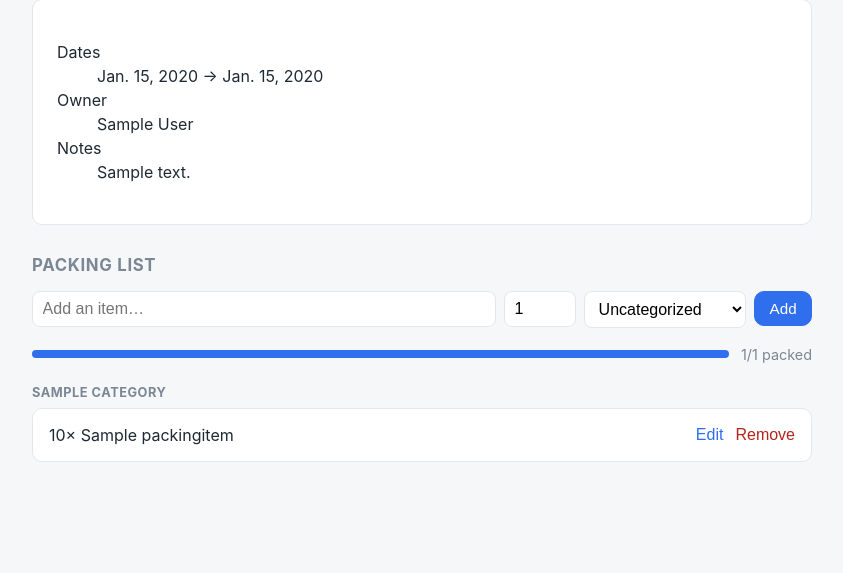
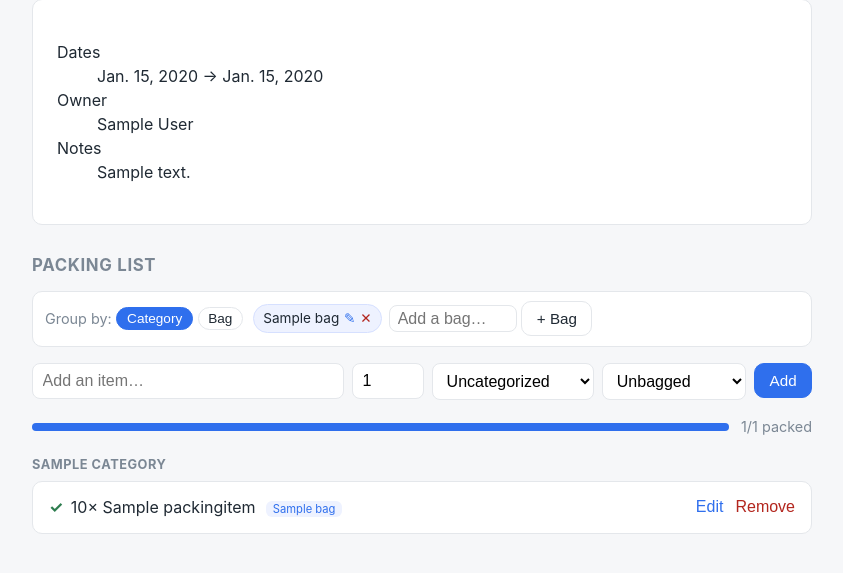
Before and after one commit to lunasofia/inventory-app, a Django app: page /trips/1/ in a window 1280 px wide. Shown: the part 164-737 px from the top of the page, without its empty margins (218-1061 px from the left). Run offline with Django 5.2, Linux system fonts and the light colour scheme; a user stored in the database is signed in; tables that the repository leaves empty hold one stand-in row (values such as "Sample post").

Commit message:
Add bags / containers (Task #12)
Per-trip named bags you assign items to, with a bag/category grouping toggle:

- Bag model (per-trip, unique name per trip); PackingItem.bag FK (SET_NULL so
  deleting a bag leaves items Unbagged)
- BagForm (case-insensitive unique name); PackingItemForm gains a trip-scoped
  bag field
- Views: bag create/rename(inline)/delete/mark + group-lens toggle (session,
  defaults to category each visit); grouping helper returns (heading, bag,
  items), alphabetical with Unbagged/Uncategorized last
- Bag-level "mark packed/unpacked" as a coarse bulk shortcut over items; a bag
  shows packed when all its items are (derived)
- Templates: bags bar (chips + add + toggle), bag-view headings with status,
  per-item bag tag; CSS
- 14 pytest cases (tests/test_bags.py); manual-tests.md updated

Fixes a bug the tests caught: an earlier edit had misplaced the
PackingItemForm clean_name/clean_quantity methods into BagForm, disabling
quantity validation and bag-name dedup. Restored.

Co-Authored-By: Claude Opus 4.8 (1M context) <noreply@anthropic.com>

```diff
--- a/static/css/app.css
+++ b/static/css/app.css
@@ -133,3 +133,37 @@ input.qty { width: 4.5rem; }
 .item-edit-form input[type=text] { flex: 1; min-width: 8rem; }
 .linkbtn.danger { color: #b3261e; }
 .btn.danger { background: #b3261e; color: #fff; border-color: #b3261e; }
+
+/* --- bags bar --- */
+.bags-bar {
+  display: flex; flex-wrap: wrap; align-items: center; gap: 0.6rem;
+  padding: 0.6rem 0.75rem; margin-bottom: 1rem;
+  background: var(--card); border: 1px solid var(--line); border-radius: var(--radius);
+}
+.group-toggle { display: flex; align-items: center; gap: 0.3rem; }
+.toggle-btn {
+  border: 1px solid var(--line); background: #fff; color: var(--ink);
+  padding: 0.2rem 0.6rem; border-radius: 999px; cursor: pointer; font-size: 0.85rem;
+}
+.toggle-btn.active { background: var(--primary); color: #fff; border-color: var(--primary); }
+.bags-list { display: flex; flex-wrap: wrap; align-items: center; gap: 0.4rem; }
+.bag-chip {
+  display: inline-flex; align-items: center; gap: 0.3rem;
+  background: #eef2ff; border: 1px solid #d6e0ff; border-radius: 999px;
+  padding: 0.2rem 0.6rem; font-size: 0.85rem;
+}
+.bag-chip.editing { background: #fff; }
+.bag-chip .linkbtn { font-size: 0.85rem; line-height: 1; }
+.bag-edit-form { display: inline-flex; align-items: center; gap: 0.3rem; }
+.bag-edit-form input { width: 8rem; padding: 0.15rem 0.4rem; }
+.add-bag-form { display: inline-flex; align-items: center; gap: 0.3rem; }
+.add-bag-form input { width: 8rem; padding: 0.2rem 0.5rem; }
+
+/* bag heading status + per-item bag tag */
+.cat-head { display: flex; align-items: center; justify-content: space-between; }
+.bag-status { display: inline-flex; align-items: center; gap: 0.6rem; text-transform: none; letter-spacing: 0; }
+.bag-tag {
+  font-size: 0.7rem; background: #eef2ff; color: var(--primary);
+  padding: 0.05rem 0.4rem; border-radius: 6px; margin-left: 0.4rem;
+}
+.packed-dot { color: var(--ok); font-weight: 700; margin-right: 0.2rem; }
--- /dev/null
+++ b/templates/trips/_bag_chip.html
@@ -0,0 +1,12 @@
+<span class="bag-chip" id="bag-chip-{{ bag.pk }}">
+  <span class="bag-chip-name">{{ bag.name }}</span>
+  {% if can_edit %}
+    <button class="linkbtn" type="button" title="Rename"
+            hx-get="{% url 'bag_edit' trip.pk bag.pk %}"
+            hx-target="#bag-chip-{{ bag.pk }}" hx-swap="outerHTML">✎</button>
+    <button class="linkbtn danger" type="button" title="Delete"
+            hx-post="{% url 'bag_delete' trip.pk bag.pk %}"
+            hx-target="#planning" hx-swap="outerHTML"
+            hx-confirm="Delete &quot;{{ bag.name }}&quot;? Its items become Unbagged.">✕</button>
+  {% endif %}
+</span>
--- /dev/null
+++ b/templates/trips/_bags_bar.html
@@ -0,0 +1,24 @@
+<div class="bags-bar">
+  <div class="group-toggle">
+    <span class="muted">Group by:</span>
+    <button class="toggle-btn {% if group_mode != 'bag' %}active{% endif %}"
+            hx-get="{% url 'set_group' trip.pk %}?mode=category"
+            hx-target="#planning" hx-swap="outerHTML">Category</button>
+    <button class="toggle-btn {% if group_mode == 'bag' %}active{% endif %}"
+            hx-get="{% url 'set_group' trip.pk %}?mode=bag"
+            hx-target="#planning" hx-swap="outerHTML">Bag</button>
+  </div>
+
+  <div class="bags-list">
+    {% for bag in bags %}{% include 'trips/_bag_chip.html' %}{% endfor %}
+    {% if can_edit %}
+      <form class="add-bag-form" hx-post="{% url 'bag_create' trip.pk %}"
+            hx-target="#planning" hx-swap="outerHTML">
+        {{ bag_form.name }}
+        <button class="btn" type="submit">+ Bag</button>
+      </form>
+    {% endif %}
+  </div>
+
+  {% if bag_form.errors %}<p class="field-error">{{ bag_form.name.errors.0 }}</p>{% endif %}
+</div>
--- a/templates/trips/_item_edit_row.html
+++ b/templates/trips/_item_edit_row.html
@@ -5,6 +5,7 @@
     {{ form.name }}
     {{ form.quantity }}
     {{ form.category }}
+    {{ form.bag }}
     <button class="btn primary" type="submit">Save</button>
     <button class="btn" type="button"
             hx-get="{% url 'item_row' trip.pk item.pk %}"
--- a/templates/trips/_item_row.html
+++ b/templates/trips/_item_row.html
@@ -1,5 +1,9 @@
 <li class="trip-card item-row" id="item-{{ item.pk }}">
-  <span class="item-main">{{ item.quantity }}× {{ item.name }}</span>
+  <span class="item-main">
+    {% if item.packed %}<span class="packed-dot" title="Packed">✓</span>{% endif %}
+    {{ item.quantity }}× {{ item.name }}
+    {% if item.bag %}<span class="bag-tag">{{ item.bag.name }}</span>{% endif %}
+  </span>
   {% if can_edit %}
     <span class="item-actions">
       <button class="linkbtn" type="button"
--- a/templates/trips/_packing_list.html
+++ b/templates/trips/_packing_list.html
@@ -5,11 +5,31 @@
   </div>
 
   {% if groups %}
-    {% for cat_name, items in groups %}
-      <h3 class="cat-head">{{ cat_name }}</h3>
-      <ul class="trip-list">
-        {% for item in items %}{% include 'trips/_item_row.html' %}{% endfor %}
-      </ul>
+    {% for heading, bag, items in groups %}
+      <div class="group">
+        <h3 class="cat-head">
+          <span>{{ heading }}</span>
+          {% if bag %}
+            <span class="bag-status">
+              <span class="muted">{{ bag.packed_count }}/{{ bag.total_count }} packed</span>
+              {% if can_edit %}
+                {% if bag.is_packed %}
+                  <button class="linkbtn" type="button"
+                          hx-post="{% url 'bag_mark' trip.pk bag.pk %}" hx-vals='{"packed": "false"}'
+                          hx-target="#planning" hx-swap="outerHTML">Mark unpacked</button>
+                {% else %}
+                  <button class="linkbtn" type="button"
+                          hx-post="{% url 'bag_mark' trip.pk bag.pk %}" hx-vals='{"packed": "true"}'
+                          hx-target="#planning" hx-swap="outerHTML">Mark packed</button>
+                {% endif %}
+              {% endif %}
+            </span>
+          {% endif %}
+        </h3>
+        <ul class="trip-list">
+          {% for item in items %}{% include 'trips/_item_row.html' %}{% endfor %}
+        </ul>
+      </div>
     {% endfor %}
   {% else %}
     <p class="muted empty">No items yet.{% if can_edit %} Add your first item above.{% endif %}</p>
--- a/templates/trips/_planning.html
+++ b/templates/trips/_planning.html
@@ -1,4 +1,6 @@
 <div id="planning">
+  {% include 'trips/_bags_bar.html' %}
+
   {% if can_edit %}
     <form id="add-item-form" class="add-item"
           hx-post="{% url 'item_add' trip.pk %}"
@@ -14,6 +16,7 @@
         </div>
         {{ add_form.quantity }}
         {{ add_form.category }}
+        {{ add_form.bag }}
         <button class="btn primary" type="submit">Add</button>
       </div>
       {% if add_form.errors %}
--- a/trips/forms.py
+++ b/trips/forms.py
@@ -2,7 +2,7 @@ from django import forms
 
 from catalog.models import Category
 
-from .models import PackingItem, Trip
+from .models import Bag, PackingItem, Trip
 
 
 class TripForm(forms.ModelForm):
@@ -24,24 +24,28 @@ class TripForm(forms.ModelForm):
 
 
 class PackingItemForm(forms.ModelForm):
-    """Add/edit a packing line. Category choices are scoped to the acting user."""
+    """Add/edit a packing line. Category choices are scoped to the acting user;
+    bag choices are scoped to the trip."""
 
     class Meta:
         model = PackingItem
-        fields = ('name', 'quantity', 'category')
+        fields = ('name', 'quantity', 'category', 'bag')
         widgets = {
             'name': forms.TextInput(attrs={'placeholder': 'Add an item…', 'autocomplete': 'off'}),
             'quantity': forms.NumberInput(attrs={'min': 1, 'class': 'qty'}),
         }
 
-    def __init__(self, *args, owner=None, **kwargs):
+    def __init__(self, *args, owner=None, trip=None, **kwargs):
         super().__init__(*args, **kwargs)
         self.fields['category'].required = False
         self.fields['category'].empty_label = 'Uncategorized'
+        self.fields['bag'].required = False
+        self.fields['bag'].empty_label = 'Unbagged'
         # A blank quantity defaults to 1 (see clean_quantity).
         self.fields['quantity'].required = False
         if owner is not None:
             self.fields['category'].queryset = Category.objects.filter(owner=owner)
+        self.fields['bag'].queryset = trip.bags.all() if trip is not None else Bag.objects.none()
 
     def clean_name(self):
         name = self.cleaned_data['name'].strip()
@@ -56,3 +60,27 @@ class PackingItemForm(forms.ModelForm):
         if qty < 1:
             raise forms.ValidationError('Quantity must be at least 1.')
         return qty
+
+
+class BagForm(forms.ModelForm):
+    """Create/rename a bag. Names are unique (case-insensitive) per trip."""
+
+    class Meta:
+        model = Bag
+        fields = ('name',)
+        widgets = {'name': forms.TextInput(attrs={'placeholder': 'Add a bag…', 'autocomplete': 'off'})}
+
+    def __init__(self, *args, trip=None, **kwargs):
+        super().__init__(*args, **kwargs)
+        self.trip = trip
+
+    def clean_name(self):
+        name = self.cleaned_data['name'].strip()
+        if not name:
+            raise forms.ValidationError('Bag name is required.')
+        dupes = Bag.objects.filter(trip=self.trip, name__iexact=name)
+        if self.instance.pk:
+            dupes = dupes.exclude(pk=self.instance.pk)
+        if dupes.exists():
+            raise forms.ValidationError('You already have a bag with that name.')
+        return name
--- a/trips/urls.py
+++ b/trips/urls.py
@@ -14,4 +14,11 @@ urlpatterns = [
     path('trips/<int:pk>/items/<int:item_pk>/', views.item_row, name='item_row'),
     path('trips/<int:pk>/items/<int:item_pk>/edit/', views.item_edit, name='item_edit'),
     path('trips/<int:pk>/items/<int:item_pk>/delete/', views.item_delete, name='item_delete'),
+    # Grouping lens + bags (HTMX)
+    path('trips/<int:pk>/group/', views.set_group, name='set_group'),
+    path('trips/<int:pk>/bags/add/', views.bag_create, name='bag_create'),
+    path('trips/<int:pk>/bags/<int:bag_pk>/', views.bag_chip, name='bag_chip'),
+    path('trips/<int:pk>/bags/<int:bag_pk>/edit/', views.bag_edit, name='bag_edit'),
+    path('trips/<int:pk>/bags/<int:bag_pk>/delete/', views.bag_delete, name='bag_delete'),
+    path('trips/<int:pk>/bags/<int:bag_pk>/mark/', views.bag_mark, name='bag_mark'),
 ]
--- a/trips/views.py
+++ b/trips/views.py
@@ -7,8 +7,15 @@ from django.views.decorators.http import require_POST
 
 from catalog.models import Condition, Item
 
-from .forms import PackingItemForm, TripForm
-from .models import PackingItem, Trip
+from .forms import BagForm, PackingItemForm, TripForm
+from .models import Bag, PackingItem, Trip
+
+
+def _group_mode(request, trip):
+    """Current grouping lens for a trip ('category' or 'bag'), kept in session
+    during a visit. trip_detail resets it to 'category' on each full load."""
+    mode = request.session.get(f'group_mode_{trip.pk}', 'category')
+    return mode if mode in ('category', 'bag') else 'category'
 
 
 def _get_trip_or_404(user, pk, *, require_edit=False):
@@ -22,17 +29,33 @@ def _get_trip_or_404(user, pk, *, require_edit=False):
     return trip, permission
 
 
-def _grouped_items(trip):
-    """Items grouped by category for display: named categories alphabetically,
-    then an 'Uncategorized' group last."""
-    groups = {}
-    for item in trip.items.select_related('category', 'condition'):
-        key = item.category.name if item.category else None
-        groups.setdefault(key, []).append(item)
-    named = sorted((k for k in groups if k is not None), key=str.lower)
-    result = [(name, groups[name]) for name in named]
-    if None in groups:
-        result.append(('Uncategorized', groups[None]))
+def _grouped_items(trip, mode='category'):
+    """Items grouped for display as a list of (heading, bag_or_none, items).
+
+    Named groups sort alphabetically; the catch-all ('Uncategorized' / 'Unbagged')
+    comes last. In 'bag' mode the bag object is included so the template can show
+    bag-level controls; in 'category' mode the bag slot is None.
+    """
+    items = list(trip.items.select_related('category', 'condition', 'bag'))
+    if mode == 'bag':
+        bags = {b.id: b for b in trip.bags.all()}
+        buckets = {}
+        for item in items:
+            buckets.setdefault(item.bag_id, []).append(item)
+        named = sorted((bid for bid in buckets if bid is not None),
+                       key=lambda bid: bags[bid].name.lower())
+        result = [(bags[bid].name, bags[bid], buckets[bid]) for bid in named]
+        if None in buckets:
+            result.append(('Unbagged', None, buckets[None]))
+        return result
+    # category mode
+    buckets = {}
+    for item in items:
+        buckets.setdefault(item.category.name if item.category else None, []).append(item)
+    named = sorted((k for k in buckets if k is not None), key=str.lower)
+    result = [(name, None, buckets[name]) for name in named]
+    if None in buckets:
+        result.append(('Uncategorized', None, buckets[None]))
     return result
 
 
@@ -87,6 +110,8 @@ def trip_create(request):
 @login_required
 def trip_detail(request, pk):
     trip, permission = _get_trip_or_404(request.user, pk)
+    # Default the grouping lens to category on each full page load.
+    request.session[f'group_mode_{trip.pk}'] = 'category'
     context = _planning_context(request, trip, permission)
     return render(request, 'trips/trip_detail.html', context)
 
@@ -119,27 +144,41 @@ def trip_delete(request, pk):
 
 # --- packing-list items (planning view) ------------------------------------
 
-def _planning_context(request, trip, permission, add_form=None):
+def _planning_context(request, trip, permission, add_form=None, bag_form=None):
+    mode = _group_mode(request, trip)
     return {
         'trip': trip,
         'permission': permission,
         'can_edit': permission in ('owner', 'edit'),
-        'groups': _grouped_items(trip),
-        'add_form': add_form if add_form is not None else PackingItemForm(owner=request.user),
+        'group_mode': mode,
+        'groups': _grouped_items(trip, mode),
+        'bags': trip.bags.all(),
+        'add_form': add_form if add_form is not None
+        else PackingItemForm(owner=request.user, trip=trip),
+        'bag_form': bag_form if bag_form is not None else BagForm(trip=trip),
     }
 
 
-def _render_planning(request, trip, permission, add_form=None, status=200):
-    """Render the swappable #planning region (add form + grouped list)."""
-    context = _planning_context(request, trip, permission, add_form)
+def _render_planning(request, trip, permission, add_form=None, bag_form=None, status=200):
+    """Render the swappable #planning region (bags bar + add form + grouped list)."""
+    context = _planning_context(request, trip, permission, add_form, bag_form)
     return render(request, 'trips/_planning.html', context, status=status)
+
+
+@login_required
+def set_group(request, pk):
+    """Toggle the grouping lens (category vs bag) for the current visit."""
+    trip, permission = _get_trip_or_404(request.user, pk)
+    mode = request.GET.get('mode', 'category')
+    request.session[f'group_mode_{trip.pk}'] = mode if mode in ('category', 'bag') else 'category'
+    return _render_planning(request, trip, permission)
 
 
 @login_required
 @require_POST
 def item_add(request, pk):
     trip, permission = _get_trip_or_404(request.user, pk, require_edit=True)
-    form = PackingItemForm(request.POST, owner=request.user)
+    form = PackingItemForm(request.POST, owner=request.user, trip=trip)
     if form.is_valid():
         item = form.save(commit=False)
         item.trip = trip
@@ -157,7 +196,7 @@ def item_edit(request, pk, item_pk):
     trip, permission = _get_trip_or_404(request.user, pk, require_edit=True)
     item = get_object_or_404(PackingItem, pk=item_pk, trip=trip)
     if request.method == 'POST':
-        form = PackingItemForm(request.POST, instance=item, owner=request.user)
+        form = PackingItemForm(request.POST, instance=item, owner=request.user, trip=trip)
         if form.is_valid():
             updated = form.save(commit=False)
             updated.catalog_item = _remember_item(request.user, updated.name, updated.category)
@@ -165,8 +204,68 @@ def item_edit(request, pk, item_pk):
             return _render_planning(request, trip, permission)
         return render(request, 'trips/_item_edit_row.html',
                       {'trip': trip, 'item': item, 'form': form})
-    form = PackingItemForm(instance=item, owner=request.user)
+    form = PackingItemForm(instance=item, owner=request.user, trip=trip)
     return render(request, 'trips/_item_edit_row.html', {'trip': trip, 'item': item, 'form': form})
+
+
+# --- bags --------------------------------------------------------------------
+
+@login_required
+@require_POST
+def bag_create(request, pk):
+    trip, permission = _get_trip_or_404(request.user, pk, require_edit=True)
+    form = BagForm(request.POST, trip=trip)
+    if form.is_valid():
+        bag = form.save(commit=False)
+        bag.trip = trip
+        bag.save()
+        return _render_planning(request, trip, permission)
+    # Invalid: re-render with the bag form's error.
+    return _render_planning(request, trip, permission, bag_form=form)
+
+
+@login_required
+def bag_edit(request, pk, bag_pk):
+    """GET returns an inline rename form; POST saves it."""
+    trip, permission = _get_trip_or_404(request.user, pk, require_edit=True)
+    bag = get_object_or_404(Bag, pk=bag_pk, trip=trip)
+    if request.method == 'POST':
+        form = BagForm(request.POST, instance=bag, trip=trip)
+        if form.is_valid():
+            form.save()
+            return _render_planning(request, trip, permission)
+        return _render_planning(request, trip, permission, bag_form=form)
+    form = BagForm(instance=bag, trip=trip)
+    return render(request, 'trips/_bag_edit_chip.html', {'trip': trip, 'bag': bag, 'form': form})
+
+
+@login_required
+def bag_chip(request, pk, bag_pk):
+    """Return a single bag's display chip (used to cancel an inline rename)."""
+    trip, permission = _get_trip_or_404(request.user, pk)
+    bag = get_object_or_404(Bag, pk=bag_pk, trip=trip)
+    return render(request, 'trips/_bag_chip.html',
+                  {'trip': trip, 'bag': bag, 'can_edit': permission in ('owner', 'edit')})
+
+
+@login_required
+@require_POST
+def bag_delete(request, pk, bag_pk):
+    trip, permission = _get_trip_or_404(request.user, pk, require_edit=True)
+    bag = get_object_or_404(Bag, pk=bag_pk, trip=trip)
+    bag.delete()  # items survive (FK set null) -> become Unbagged
+    return _render_planning(request, trip, permission)
+
+
+@login_required
+@require_POST
+def bag_mark(request, pk, bag_pk):
+    """Coarse done-stamp: set every item in the bag packed/unpacked at once."""
+    trip, permission = _get_trip_or_404(request.user, pk, require_edit=True)
+    bag = get_object_or_404(Bag, pk=bag_pk, trip=trip)
+    packed = request.POST.get('packed') == 'true'
+    bag.items.update(packed=packed)
+    return _render_planning(request, trip, permission)
 
 
 @login_required
```
Also changed, not shown: docs/manual-tests.md (+38 -5 lines), templates/trips/_bag_edit_chip.html (added, +11 -0 lines), tests/test_bags.py (added, +155 -0 lines), tests/test_items.py (+1 -1 lines), trips/admin.py (+7 -2 lines), trips/models.py (+35 -0 lines), trips/migrations/0002_bag_packingitem_bag_bag_unique_bag_name_per_trip.py (added).
